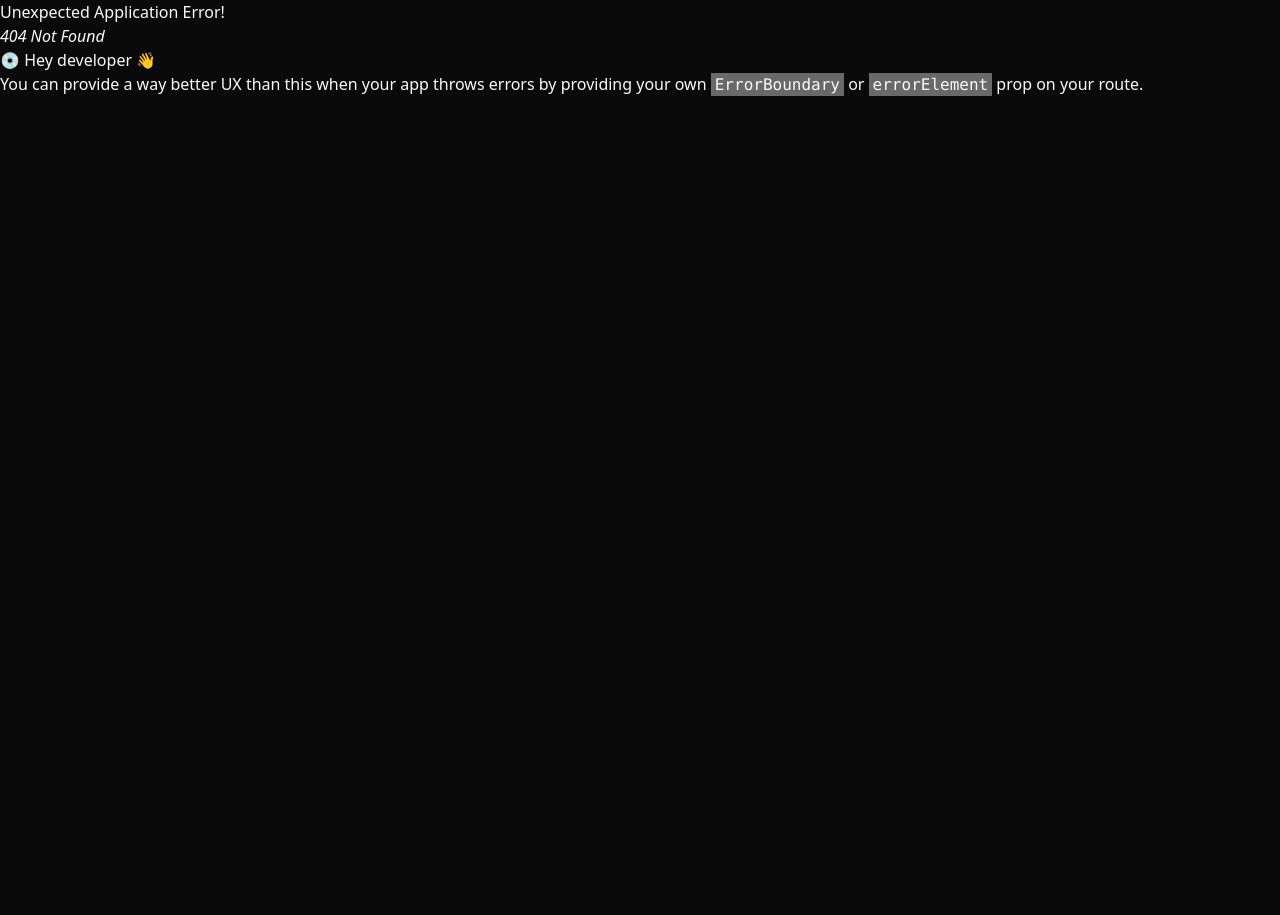
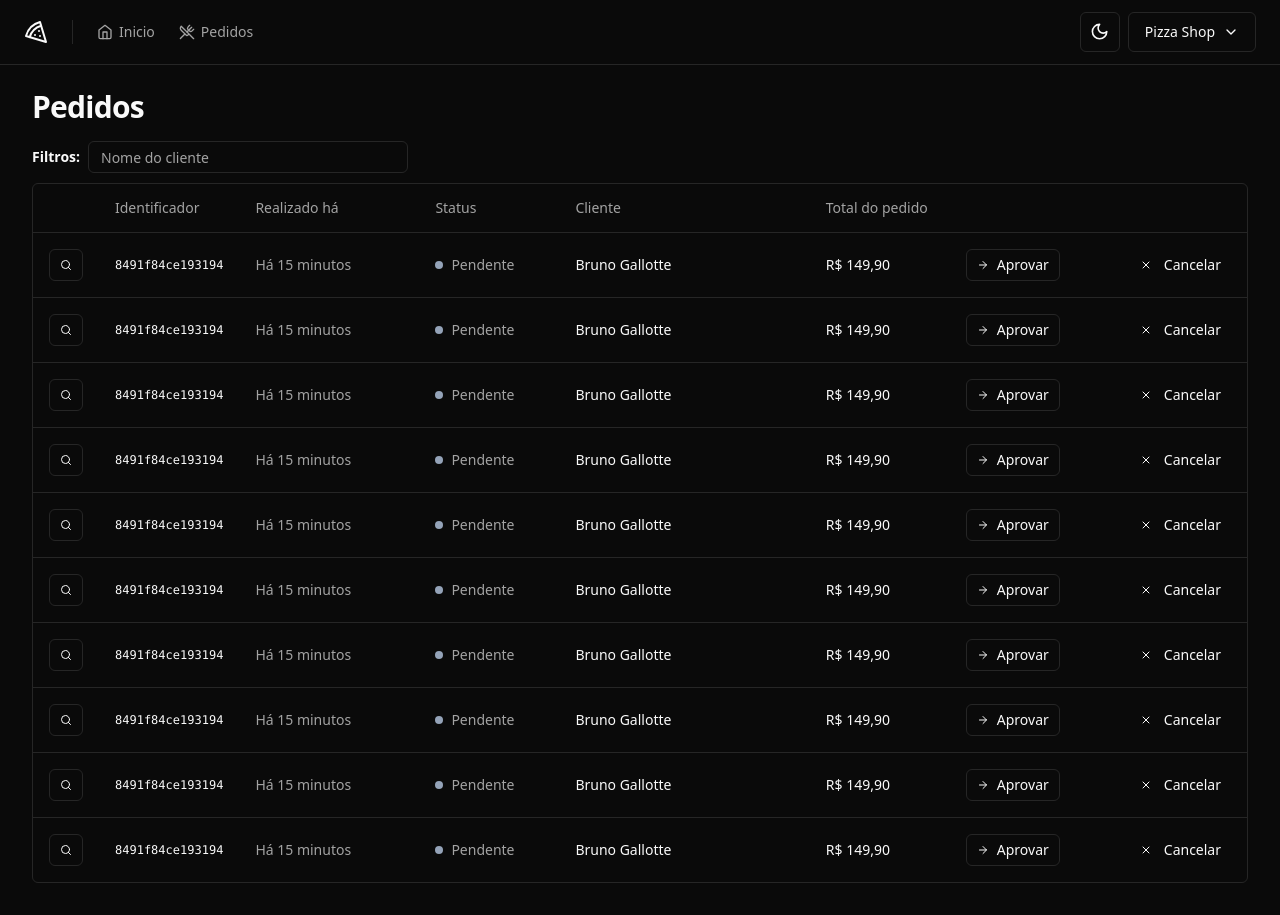
Before and after one commit to brunogallotte/pizza-shop, a React (Vite) app: page /orders in a window 1280 px wide. Before the commit this address had no page. Before the commit the page ends 800 px from the top, so only its background shows below. Built offline with nearby package versions, Linux system fonts and the light colour scheme.

Commit message:
Feat: add table component and order page

```diff
--- a/src/components/ui/button.tsx
+++ b/src/components/ui/button.tsx
@@ -22,6 +22,7 @@
       size: {
         default: 'h-10 px-4 py-2',
         sm: 'h-9 rounded-md px-3',
+        xs: 'h-8 px-2.5',
         lg: 'h-11 rounded-md px-8',
         icon: 'h-10 w-10',
       },
--- /dev/null
+++ b/src/components/ui/table.tsx
@@ -0,0 +1,117 @@
+import * as React from "react"
+
+import { cn } from "@/lib/utils"
+
+const Table = React.forwardRef<
+  HTMLTableElement,
+  React.HTMLAttributes<HTMLTableElement>
+>(({ className, ...props }, ref) => (
+  <div className="relative w-full overflow-auto">
+    <table
+      ref={ref}
+      className={cn("w-full caption-bottom text-sm", className)}
+      {...props}
+    />
+  </div>
+))
+Table.displayName = "Table"
+
+const TableHeader = React.forwardRef<
+  HTMLTableSectionElement,
+  React.HTMLAttributes<HTMLTableSectionElement>
+>(({ className, ...props }, ref) => (
+  <thead ref={ref} className={cn("[&_tr]:border-b", className)} {...props} />
+))
+TableHeader.displayName = "TableHeader"
+
+const TableBody = React.forwardRef<
+  HTMLTableSectionElement,
+  React.HTMLAttributes<HTMLTableSectionElement>
+>(({ className, ...props }, ref) => (
+  <tbody
+    ref={ref}
+    className={cn("[&_tr:last-child]:border-0", className)}
+    {...props}
+  />
+))
+TableBody.displayName = "TableBody"
+
+const TableFooter = React.forwardRef<
+  HTMLTableSectionElement,
+  React.HTMLAttributes<HTMLTableSectionElement>
+>(({ className, ...props }, ref) => (
+  <tfoot
+    ref={ref}
+    className={cn(
+      "border-t bg-muted/50 font-medium [&>tr]:last:border-b-0",
+      className
+    )}
+    {...props}
+  />
+))
+TableFooter.displayName = "TableFooter"
+
+const TableRow = React.forwardRef<
+  HTMLTableRowElement,
+  React.HTMLAttributes<HTMLTableRowElement>
+>(({ className, ...props }, ref) => (
+  <tr
+    ref={ref}
+    className={cn(
+      "border-b transition-colors hover:bg-muted/50 data-[state=selected]:bg-muted",
+      className
+    )}
+    {...props}
+  />
+))
+TableRow.displayName = "TableRow"
+
+const TableHead = React.forwardRef<
+  HTMLTableCellElement,
+  React.ThHTMLAttributes<HTMLTableCellElement>
+>(({ className, ...props }, ref) => (
+  <th
+    ref={ref}
+    className={cn(
+      "h-12 px-4 text-left align-middle font-medium text-muted-foreground [&:has([role=checkbox])]:pr-0",
+      className
+    )}
+    {...props}
+  />
+))
+TableHead.displayName = "TableHead"
+
+const TableCell = React.forwardRef<
+  HTMLTableCellElement,
+  React.TdHTMLAttributes<HTMLTableCellElement>
+>(({ className, ...props }, ref) => (
+  <td
+    ref={ref}
+    className={cn("p-4 align-middle [&:has([role=checkbox])]:pr-0", className)}
+    {...props}
+  />
+))
+TableCell.displayName = "TableCell"
+
+const TableCaption = React.forwardRef<
+  HTMLTableCaptionElement,
+  React.HTMLAttributes<HTMLTableCaptionElement>
+>(({ className, ...props }, ref) => (
+  <caption
+    ref={ref}
+    className={cn("mt-4 text-sm text-muted-foreground", className)}
+    {...props}
+  />
+))
+TableCaption.displayName = "TableCaption"
+
+export {
+  Table,
+  TableHeader,
+  TableBody,
+  TableFooter,
+  TableHead,
+  TableRow,
+  TableCell,
+  TableCaption,
+}
--- /dev/null
+++ b/src/pages/app/orders/orders.tsx
@@ -0,0 +1,91 @@
+import { ArrowRight, Search, X } from 'lucide-react'
+import { Helmet } from 'react-helmet-async'
+
+import { Button } from '@/components/ui/button'
+import { Input } from '@/components/ui/input'
+import {
+  Table,
+  TableBody,
+  TableCell,
+  TableHead,
+  TableHeader,
+  TableRow,
+} from '@/components/ui/table'
+
+export function Orders() {
+  return (
+    <>
+      <Helmet title="Pedidos" />
+      <div className="flex flex-col gap-4">
+        <h1 className="text-3xl font-bold tracking-tight">Pedidos</h1>
+      </div>
+      <div className="space-y-2.5">
+        <form className="flex items-center gap-2">
+          <span className="text-sm font-semibold">Filtros:</span>
+          <Input placeholder="Nome do cliente" className="h-8 w-[320px]" />
+        </form>
+
+        <div className="rounded-md border">
+          <Table>
+            <TableHeader>
+              <TableRow>
+                <TableHead className="w-[64px]"></TableHead>
+                <TableHead className="w-[140px]">Identificador</TableHead>
+                <TableHead className="w-[180px]">Realizado há</TableHead>
+                <TableHead className="w-[140px]">Status</TableHead>
+                <TableHead>Cliente</TableHead>
+                <TableHead className="w-[140px]">Total do pedido</TableHead>
+                <TableHead className="w-[164px]"></TableHead>
+                <TableHead className="w-[132px]"></TableHead>
+              </TableRow>
+            </TableHeader>
+            <TableBody>
+              {Array.from({ length: 10 }).map((_, i) => {
+                return (
+                  <TableRow key={i}>
+                    <TableCell>
+                      <Button variant="outline" size="xs">
+                        <Search className="h-3 w-3" />
+                        <span className="sr-only">Detalhes do pedido</span>
+                      </Button>
+                    </TableCell>
+                    <TableCell className="font-mono text-xs font-medium">
+                      8491f84ce193194
+                    </TableCell>
+                    <TableCell className="text-muted-foreground">
+                      Há 15 minutos
+                    </TableCell>
+                    <TableCell>
+                      <div className="flex items-center gap-2">
+                        <span className="h-2 w-2 rounded-full bg-slate-400" />
+                        <span className="font-medium text-muted-foreground">
+                          Pendente
+                        </span>
+                      </div>
+                    </TableCell>
+                    <TableCell className="font-medium">
+                      Bruno Gallotte
+                    </TableCell>
+                    <TableCell className="font-medium">R$ 149,90</TableCell>
+                    <TableCell>
+                      <Button variant="outline" size="xs">
+                        <ArrowRight className="mr-2 h-3 w-3" />
+                        Aprovar
+                      </Button>
+                    </TableCell>
+                    <TableCell>
+                      <Button variant="ghost" size="xs">
+                        <X className="mr-3 h-3 w-3" />
+                        Cancelar
+                      </Button>
+                    </TableCell>
+                  </TableRow>
+                )
+              })}
+            </TableBody>
+          </Table>
+        </div>
+      </div>
+    </>
+  )
+}
--- a/src/routes.tsx
+++ b/src/routes.tsx
@@ -3,6 +3,7 @@
 import { AppLayout } from './pages/_layouts/app'
 import { AuthLayout } from './pages/_layouts/auth'
 import { Dashboard } from './pages/app/dashboard'
+import { Orders } from './pages/app/orders/orders'
 import { SignIn } from './pages/auth/sign-in'
 import { SignUp } from './pages/auth/sign-up'
 
@@ -10,7 +11,10 @@
   {
     path: '/',
     element: <AppLayout />,
-    children: [{ path: '/', element: <Dashboard /> }],
+    children: [
+      { path: '/', element: <Dashboard /> },
+      { path: '/orders', element: <Orders /> },
+    ],
   },
   {
     path: '/',
```
